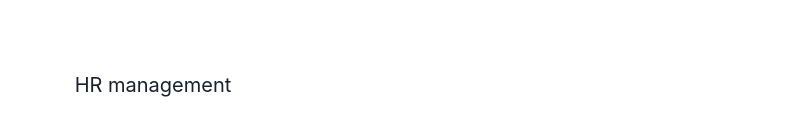
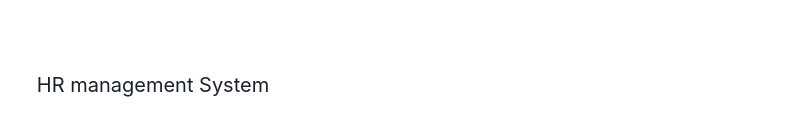
Before and after one commit to bipasha39/HpUp-Frontend, a React (Create React App) app: page / in a window 1280 px wide. Shown: the part 335-470 px from the top of the page, without its empty margins (487-1280 px from the left). Built offline with nearby package versions, Linux system fonts and the light colour scheme.

Commit message:
develop branch

```diff
--- a/src/App.js
+++ b/src/App.js
@@ -19,7 +19,7 @@ function App() {
         <Grid minH="100vh" p={3}>
           <ColorModeSwitcher justifySelf="flex-end" />
           <VStack spacing={8}>
-           <h1> HR management </h1>
+           <h1> HR management System</h1>
           </VStack>
         </Grid>
       </Box>
```
